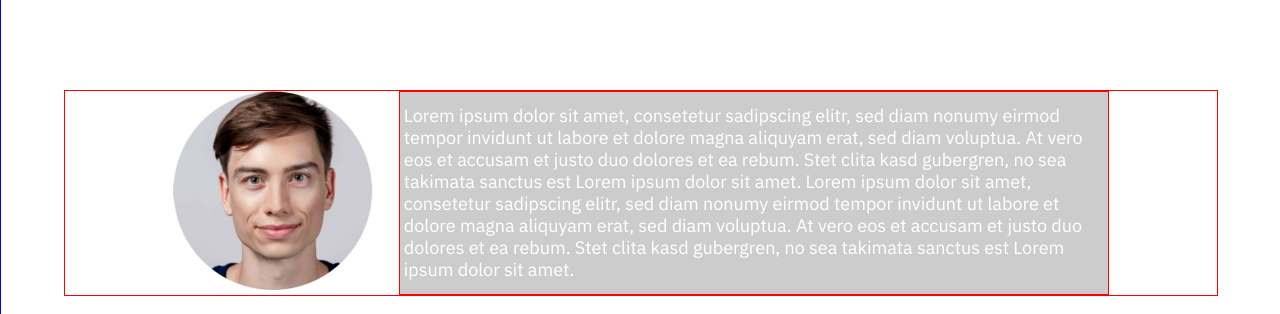
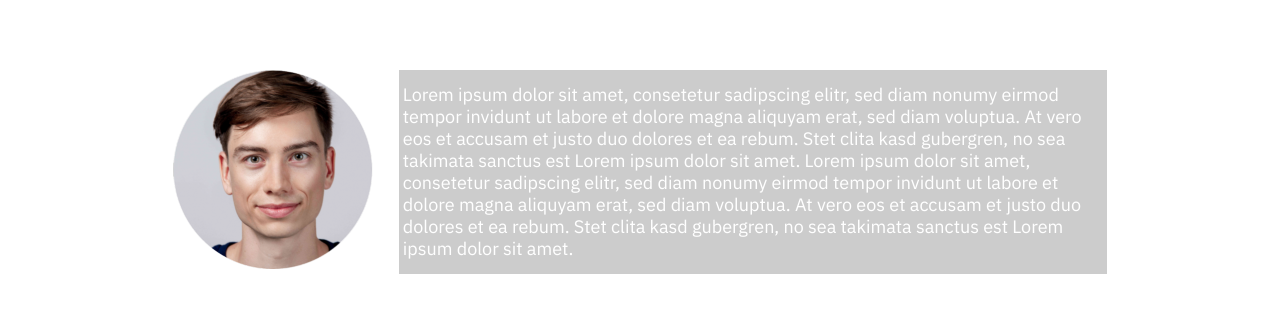
Before and after one commit to MarkusDunkel/personal_homepage, a React (Create React App) app: page / in a window 1280 px wide. Shown: the part 1876-2190 px from the top of the page. Built offline with nearby package versions, Linux system fonts and the light colour scheme.

Commit message:
implemented tab activation via scroll

```diff
--- a/src/App.tsx
+++ b/src/App.tsx
@@ -16,6 +16,7 @@ import ScrollToTop from './components/ScrollToTop';
 import SpaceBetweenSections from './components/SpaceBetweenSections';
 import background from './pictures/background.png';
 import profPic from './pictures/profPic.png';
+import TabActivationByScroll from './components/TabActivationByScroll';
 
 export const getTabProps = (
   label: string,
@@ -62,7 +63,7 @@ function App() {
   const contact: any = useRef<HTMLInputElement>(null);
   const theme = useTheme();
 
-  const [tabIndex, setTabIndex] = useState('');
+  const [tabIndex, setTabIndex] = useState<string | Boolean>(false);
 
 
   return (
@@ -72,7 +73,6 @@ function App() {
           <CircularProgress />
         </Box>
         :
-
         <Box sx={{ position: 'relative' }}>
           <Box sx={{ position: "fixed", zIndex: '-1', bgcolor: theme.palette.neutrals.background }}>
             <img src={background} alt="background" style={{ height: 'max(100vh , 60vw)', opacity: .8, filter: 'blur(0px)' }} />
@@ -122,10 +122,10 @@ function App() {
           <SpaceBetweenSections><></></SpaceBetweenSections>
 
           <SiteSection ref={about}>
-            <Box sx={{ display: 'flex', border: '1px solid red', justifyContent: 'center', gap: '2vw', width: .9, flexWrap: 'wrap' }}>
+            <Box sx={{ display: 'flex', border: '0px solid red', justifyContent: 'center', gap: '2vw', width: .9, flexWrap: 'wrap' }}>
               <Box sx={{ border: '0px solid red' }}><img src={profPic} alt="profPic" style={{ maxWidth: '700px', }} /></Box>
 
-              <Box id='about' sx={{ display: 'flex', textAlign: 'left', border: '1px solid red', p: .5, width: '100%', maxWidth: 700, bgcolor: 'rgba(0, 0, 0, 0.2)', alignContent: 'center' }}>
+              <Box id='about' sx={{ display: 'flex', textAlign: 'left', border: '0px solid red', p: .5, width: '100%', maxWidth: 700, bgcolor: 'rgba(0, 0, 0, 0.2)', alignContent: 'center' }}>
                 <Typography variant='body' sx={{ my: 'auto', color: 'white' }}>{aboutMeText}</Typography>
               </Box>
 
@@ -170,6 +170,7 @@ function App() {
             </Box>
           </SiteSection>
 
+          < TabActivationByScroll sections={[about, project, contact]} setTabIndex={setTabIndex} />
         </Box>
 
       }</>
--- a/src/components/NavBar.tsx
+++ b/src/components/NavBar.tsx
@@ -25,8 +25,8 @@ interface SiteSectionProps {
     about: any;
     project: any;
     contact: any;
-    setTabIndex: (newTabIndex: string) => void;
-    tabIndex?: string;
+    setTabIndex: (newTabIndex: string | Boolean) => void;
+    tabIndex?: string | Boolean;
 }
 const NavBar = ({ about, project, contact, setTabIndex, tabIndex }: SiteSectionProps) => {
 
@@ -70,10 +70,7 @@ const NavBar = ({ about, project, contact, setTabIndex, tabIndex }: SiteSectionP
                 centered textColor='primary'
                 TabIndicatorProps={{ style: { background: theme.palette.primary.main, height: 5 } }}
                 sx={{
-                    "& button:hover": { color: theme.palette.primary.main },
-                    "& button:focus": { color: theme.palette.primary.main },
-                    "& button:active": { color: theme.palette.primary.main },
-                    "& button:Mui-selected": { color: theme.palette.primary.main },
+                    "& button:hover": { color: theme.palette.primary.light },
                     "& button:Mui-active": { color: theme.palette.primary.main },
                     "& button:Mui-hover": { color: theme.palette.primary.main },
                     position: "fixed", left: '50%', transform: 'translate(-50%, 0)',
--- a/src/components/SiteSection.tsx
+++ b/src/components/SiteSection.tsx
@@ -9,7 +9,7 @@ export interface SiteSectionProps {
 const SiteSection = React.forwardRef(({ children }: SiteSectionProps, ref: any) => {
 
     return (<Box ref={ref} sx={{
-        width: 1, minHeight: '100vh', textAlign: 'center', justifyContent: 'center', display: 'flex', alignItems: 'center', pb: 0, m: 0, border: '1px solid blue'
+        width: 1, minHeight: '100vh', textAlign: 'center', justifyContent: 'center', display: 'flex', alignItems: 'center', pb: 0, m: 0, border: '0px solid blue'
     }} >
         {children}
     </Box>)
--- a/src/components/SpaceBetweenSections.tsx
+++ b/src/components/SpaceBetweenSections.tsx
@@ -9,7 +9,7 @@ const SpaceBetweenSections = ({ children }: SpaceBetweenSectionsProps) => {
 
     const theme = useTheme();
     return (<Box sx={{
-        width: 1, height: '100vh', display: 'flex', justifyContent: 'center', border: '5px solid brown'
+        width: 1, height: '100vh', display: 'flex', justifyContent: 'center', border: '0px solid brown'
     }} >
         {children}
     </Box>)
--- /dev/null
+++ b/src/components/TabActivationByScroll.tsx
@@ -0,0 +1,81 @@
+import { Box, Card, useTheme } from '@mui/material';
+import React, { useEffect } from 'react';
+import { ReactNode } from 'react';
+
+export interface section {
+    current: any;
+}
+export interface sections extends Array<section> { }
+
+export interface TabActivationByScrollProps {
+    sections: sections;
+    setTabIndex: (newTabIndex: string | Boolean) => void;
+}
+
+
+class TabActivationByScroll extends React.Component<TabActivationByScrollProps> {
+    state = { tabs: [false, 'about', 'project', 'contact'] };
+
+    render() {
+        return (null);
+    }
+
+    componentDidMount() {
+        // console.log('sections after mount', this.props.sections);
+        // console.log(this.props.sections[0].current.offsetTop);
+
+        let sectionTops: number[] = [];
+
+        for (let i = 0; i < this.props.sections.length; i++) {
+            console.log(this.props.sections[i].current.offsetTop + this.props.sections[i].current.offsetHeight);
+            sectionTops.push(this.props.sections[i].current.offsetTop - this.props.sections[i].current.offsetHeight);
+        }
+
+
+        window.addEventListener("scroll", () => {
+            let secTop = sectionTops[0];
+            console.log('secTop', secTop)
+            let i = 0;
+            while (window.scrollY > secTop) {
+                secTop = sectionTops[i];
+                i++;
+            }
+            this.props.setTabIndex(this.state.tabs[i - 1]);
+            console.log('sectionTops', sectionTops)
+            console.log('window.scrollY', window.scrollY)
+            console.log('secTop', secTop)
+        });
+
+
+        // window.addEventListener("scroll", () => {
+        //     let secTop = 100000;
+        //     while (window.scrollY < secTop) {
+        //         for (let i = 0; i < this.props.sections.length; i++) { secTop = sectionTops[i] }
+        //     }
+        //     console.log(secTop)
+        // });
+
+    };
+
+    // console.log('graz:');
+    // let sectionTops: number[] = [];
+
+    // for (let i = 0; i < sections.length; i++) {
+    //     console.log(sections[i].current.offsetTop);
+    //     sectionTops.push(sections[i].current.offsetTop);
+    // }
+
+
+    // useEffect(() => {
+    //     window.addEventListener("scroll", () => {
+    //         let secTop = 100000;
+    //         while (window.scrollY < secTop) {
+    //             for (let i = 0; i < sections.length; i++) { secTop = sectionTops[i] }
+    //         }
+    //         console.log(secTop)
+    //     });
+    // });
+
+};
+
+export default TabActivationByScroll
```
